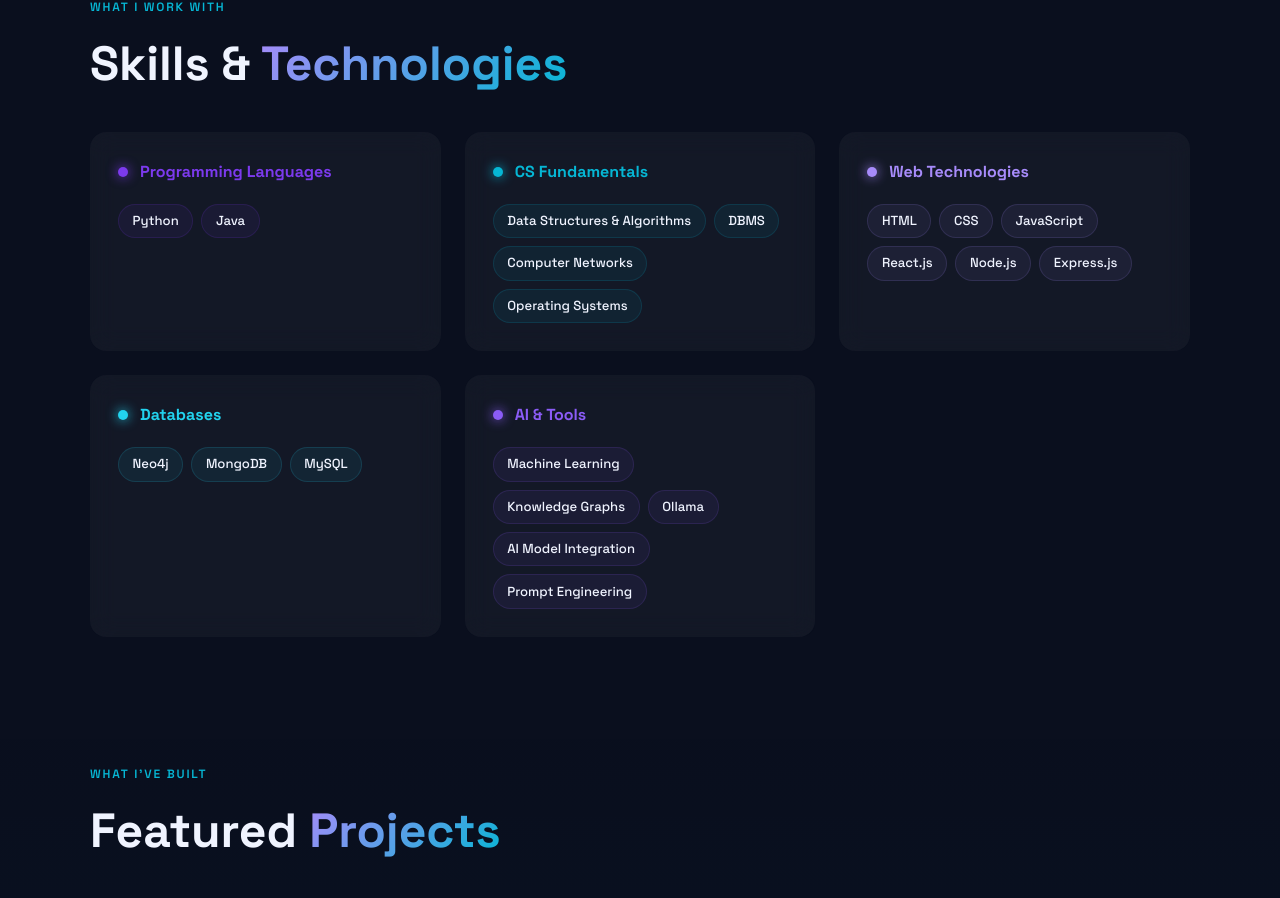
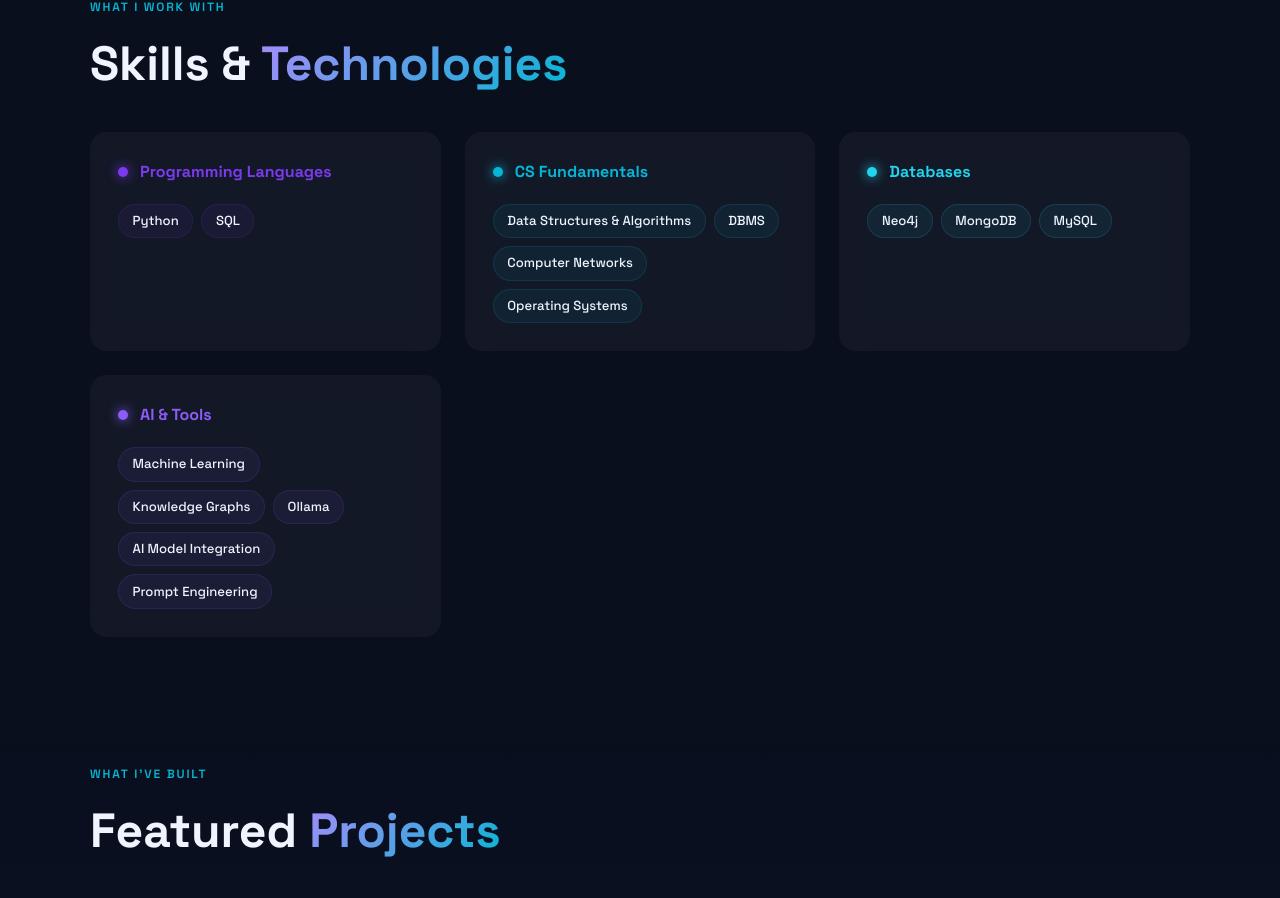
Before and after one commit to priyadharshini-6/Portfolio, a React (Vite) app: page / in a window 1280 px wide. Shown: the part 2197-3095 px from the top of the page. Built offline with nearby package versions, Linux system fonts and the light colour scheme.

Commit message:
Update Skills.jsx

```diff
--- a/src/components/Skills.jsx
+++ b/src/components/Skills.jsx
@@ -6,18 +6,14 @@
   {
     title: 'Programming Languages',
     color: '#7c3aed',
-    skills: ['Python', 'Java'],
+    skills: ['Python', 'SQL'],
   },
   {
     title: 'CS Fundamentals',
     color: '#06b6d4',
     skills: ['Data Structures & Algorithms', 'DBMS', 'Computer Networks', 'Operating Systems'],
   },
-  {
-    title: 'Web Technologies',
-    color: '#a78bfa',
-    skills: ['HTML', 'CSS', 'JavaScript', 'React.js', 'Node.js', 'Express.js'],
-  },
+
   {
     title: 'Databases',
     color: '#22d3ee',
```
